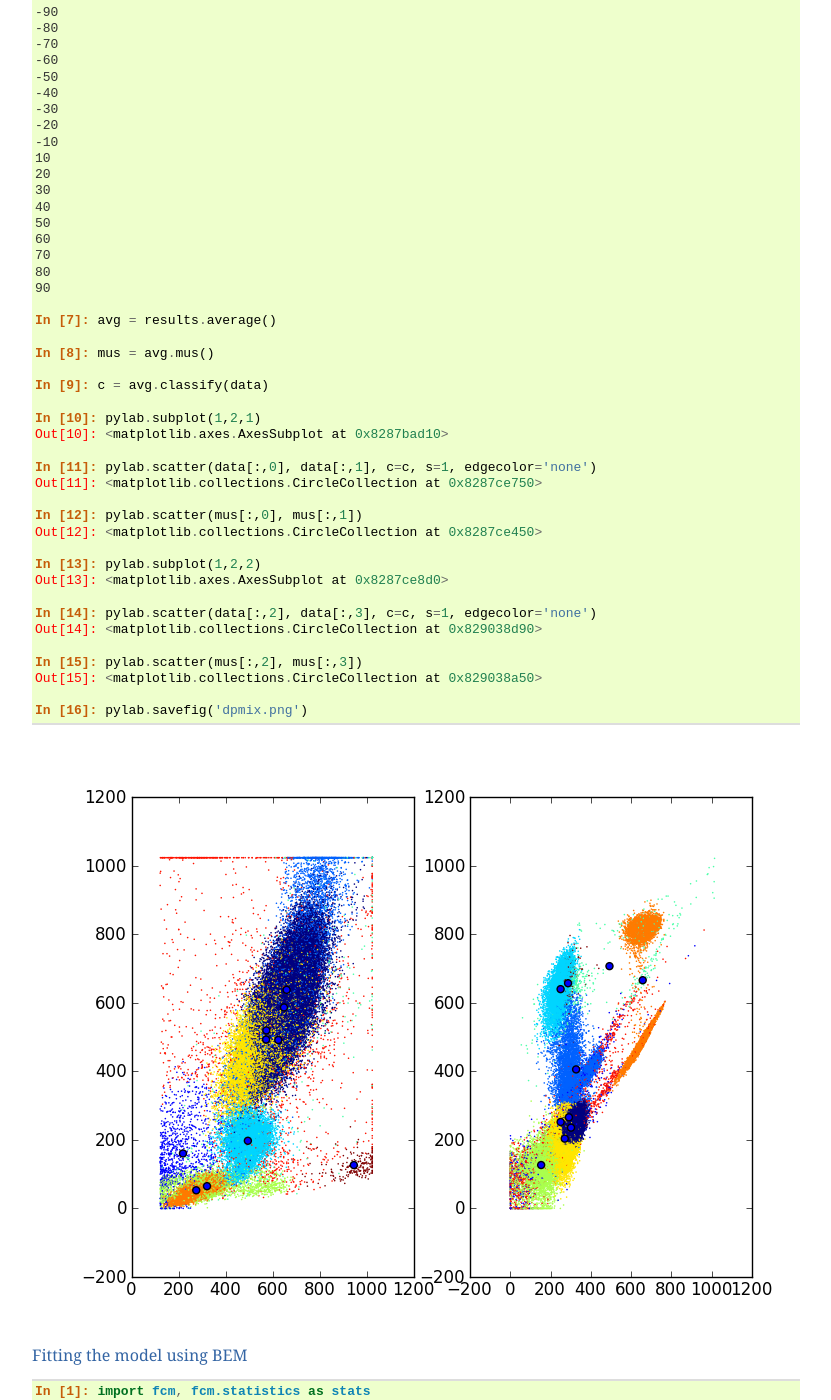
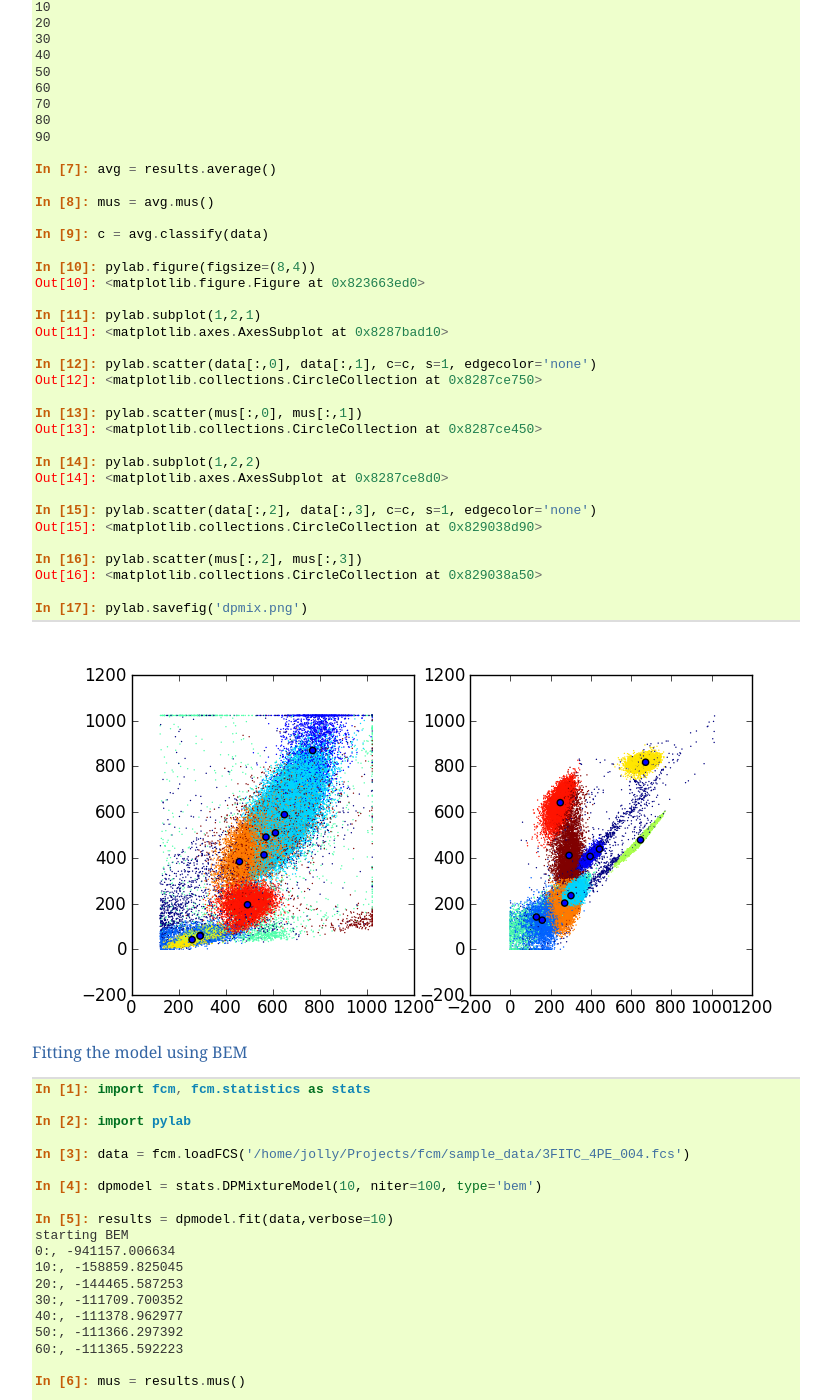
Before and after one commit to whitews/fcm, a Sphinx documentation site: the page built from docs/source/advanced.rst, in a window 1280 px wide and 1400 px high, scrolled down 3697 px. Shown: the whole window, without its empty margins (48-879 px from the left). Built offline with Sphinx 7.4.7, drawn with Linux system fonts in a browser that asks for light colours; formulas are drawn with MathJax 3; some of the changed text lies outside the part shown.

Commit message:
finish squaring figures, and bump to version 0.9

```diff
--- a/docs/source/advanced.rst
+++ b/docs/source/advanced.rst
@@ -95,25 +95,28 @@ Clustering using K-Means
 
    In [6]: c = results.classify(data)
 
-   In [7]: pylab.subplot(1,2,1)
-   Out[7]: <matplotlib.axes.AxesSubplot at 0x81b3ca0d0>
+   In [7]: pylab.figure(figsize=(8,4))
+   Out[7]: <matplotlib.figure.Figure at 0x821a18050>
 
-   In [8]: pylab.scatter(data[:,0], data[:,1], c=c, s=1, edgecolor='none')
-   Out[8]: <matplotlib.collections.CircleCollection at 0x81b3eab90>
+   In [8]: pylab.subplot(1,2,1)
+   Out[8]: <matplotlib.axes.AxesSubplot at 0x81b3ca0d0>
 
-   In [9]: pylab.subplot(1,2,2)
-   Out[9]: <matplotlib.axes.AxesSubplot at 0x81b3b3690>
+   In [9]: pylab.scatter(data[:,0], data[:,1], c=c, s=1, edgecolor='none')
+   Out[9]: <matplotlib.collections.CircleCollection at 0x81b3eab90>
 
-   In [10]: pylab.scatter(data[:,2], data[:,3], c=c, s=1, edgecolor='none')
-   Out[10]: <matplotlib.collections.CircleCollection at 0x827d0ee10>
+   In [10]: pylab.subplot(1,2,2)
+   Out[10]: <matplotlib.axes.AxesSubplot at 0x81b3b3690>
 
-   In [11]: pylab.savefig('kmeans.png')
+   In [11]: pylab.scatter(data[:,2], data[:,3], c=c, s=1, edgecolor='none')
+   Out[11]: <matplotlib.collections.CircleCollection at 0x827d0ee10>
+
+   In [12]: pylab.savefig('kmeans.png')
 
 produces
 
 .. figure:: kmeans.png
    :align: center
-   :height: 600px
+   :height: 400px
    :alt: kmeans model fitting
    :figclass: align-center
 
@@ -173,31 +176,34 @@ Fitting the model using MCMC
 
    In [9]: c = avg.classify(data)
 
-   In [10]: pylab.subplot(1,2,1)
-   Out[10]: <matplotlib.axes.AxesSubplot at 0x8287bad10>
+   In [10]: pylab.figure(figsize=(8,4))
+   Out[10]: <matplotlib.figure.Figure at 0x823663ed0>
 
-   In [11]: pylab.scatter(data[:,0], data[:,1], c=c, s=1, edgecolor='none')
-   Out[11]: <matplotlib.collections.CircleCollection at 0x8287ce750>
+   In [11]: pylab.subplot(1,2,1)
+   Out[11]: <matplotlib.axes.AxesSubplot at 0x8287bad10>
 
-   In [12]: pylab.scatter(mus[:,0], mus[:,1])
-   Out[12]: <matplotlib.collections.CircleCollection at 0x8287ce450>
+   In [12]: pylab.scatter(data[:,0], data[:,1], c=c, s=1, edgecolor='none')
+   Out[12]: <matplotlib.collections.CircleCollection at 0x8287ce750>
 
-   In [13]: pylab.subplot(1,2,2)
-   Out[13]: <matplotlib.axes.AxesSubplot at 0x8287ce8d0>
+   In [13]: pylab.scatter(mus[:,0], mus[:,1])
+   Out[13]: <matplotlib.collections.CircleCollection at 0x8287ce450>
 
-   In [14]: pylab.scatter(data[:,2], data[:,3], c=c, s=1, edgecolor='none')
-   Out[14]: <matplotlib.collections.CircleCollection at 0x829038d90>
+   In [14]: pylab.subplot(1,2,2)
+   Out[14]: <matplotlib.axes.AxesSubplot at 0x8287ce8d0>
 
-   In [15]: pylab.scatter(mus[:,2], mus[:,3])
-   Out[15]: <matplotlib.collections.CircleCollection at 0x829038a50>
+   In [15]: pylab.scatter(data[:,2], data[:,3], c=c, s=1, edgecolor='none')
+   Out[15]: <matplotlib.collections.CircleCollection at 0x829038d90>
 
-   In [16]: pylab.savefig('dpmix.png')
+   In [16]: pylab.scatter(mus[:,2], mus[:,3])
+   Out[16]: <matplotlib.collections.CircleCollection at 0x829038a50>
+
+   In [17]: pylab.savefig('dpmix.png')
 
 
 
 .. figure:: dpmix.png
    :align: center
-   :height: 600px
+   :height: 400px
    :alt: DPMixture model fitting
    :figclass: align-center
 
@@ -227,30 +233,32 @@ Fitting the model using BEM
 
    In [7]: c = results.classify(data)
 
-   In [8]: pylab.subplot(1,2,1)
-   Out[8]: <matplotlib.axes.AxesSubplot at 0x81b7503d0>
+   In [8]: pylab.figure(figsize=(8,4))
+   Out[8]: <matplotlib.figure.Figure at 0x8230a8c90>
+
+   In [9]: pylab.subplot(1,2,1)
+   Out[9]: <matplotlib.axes.AxesSubplot at 0x81b7503d0>
 
 
+   In [10]: pylab.scatter(data[:,0], data[:,1], c=c, s=1, edgecolor='none')
+   Out[10]: <matplotlib.collections.CircleCollection at 0x8287c1810>
 
-   In [9]: pylab.scatter(data[:,0], data[:,1], c=c, s=1, edgecolor='none')
-   Out[9]: <matplotlib.collections.CircleCollection at 0x8287c1810>
+   In [11]: pylab.scatter(mus[:,0], mus[:,1])
+   Out[11]: <matplotlib.collections.CircleCollection at 0x8287f03d0>
 
-   In [10]: pylab.scatter(mus[:,0], mus[:,1])
-   Out[10]: <matplotlib.collections.CircleCollection at 0x8287f03d0>
+   In [12]: pylab.subplot(1,2,2)
+   Out[12]: <matplotlib.axes.AxesSubplot at 0x808e03d50>
 
-   In [11]: pylab.subplot(1,2,2)
-   Out[11]: <matplotlib.axes.AxesSubplot at 0x808e03d50>
+   In [13]: pylab.scatter(data[:,2], data[:,3], c=c, s=1, edgecolor='none')
+   Out[13]: <matplotlib.collections.CircleCollection at 0x827cef790>
 
-   In [12]: pylab.scatter(data[:,2], data[:,3], c=c, s=1, edgecolor='none')
-   Out[12]: <matplotlib.collections.CircleCollection at 0x827cef790>
+   In [14]: pylab.scatter(mus[:,2], mus[:,3])
+   Out[14]: <matplotlib.collections.CircleCollection at 0x827cef410>
 
-   In [13]: pylab.scatter(mus[:,2], mus[:,3])
-   Out[13]: <matplotlib.collections.CircleCollection at 0x827cef410>
-
-   In [14]: pylab.savefig('bem.png')
+   In [15]: pylab.savefig('bem.png')
 
 .. figure:: bem.png
    :align: center
-   :height: 600px
+   :height: 400px
    :alt: DPMixture model fitting
    :figclass: align-center
--- a/setup.py
+++ b/setup.py
@@ -9,7 +9,7 @@ logicle_extension = Extension('fcm.core._logicle',
                               include_dirs = [get_include()]
                               )
 setup(name='fcm',
-      version='0.8',
+      version='0.9',
       url='http://code.google.com/p/py-fcm/',
       packages=['fcm', 'fcm.core', 'fcm.graphics', 'fcm.gui', 'fcm.io', 'fcm.statistics' ],
       package_dir = {'fcm': 'src'},
```
Also changed, not shown: docs/source/bem.png, docs/source/dpmix.png, docs/source/kmeans.png.
